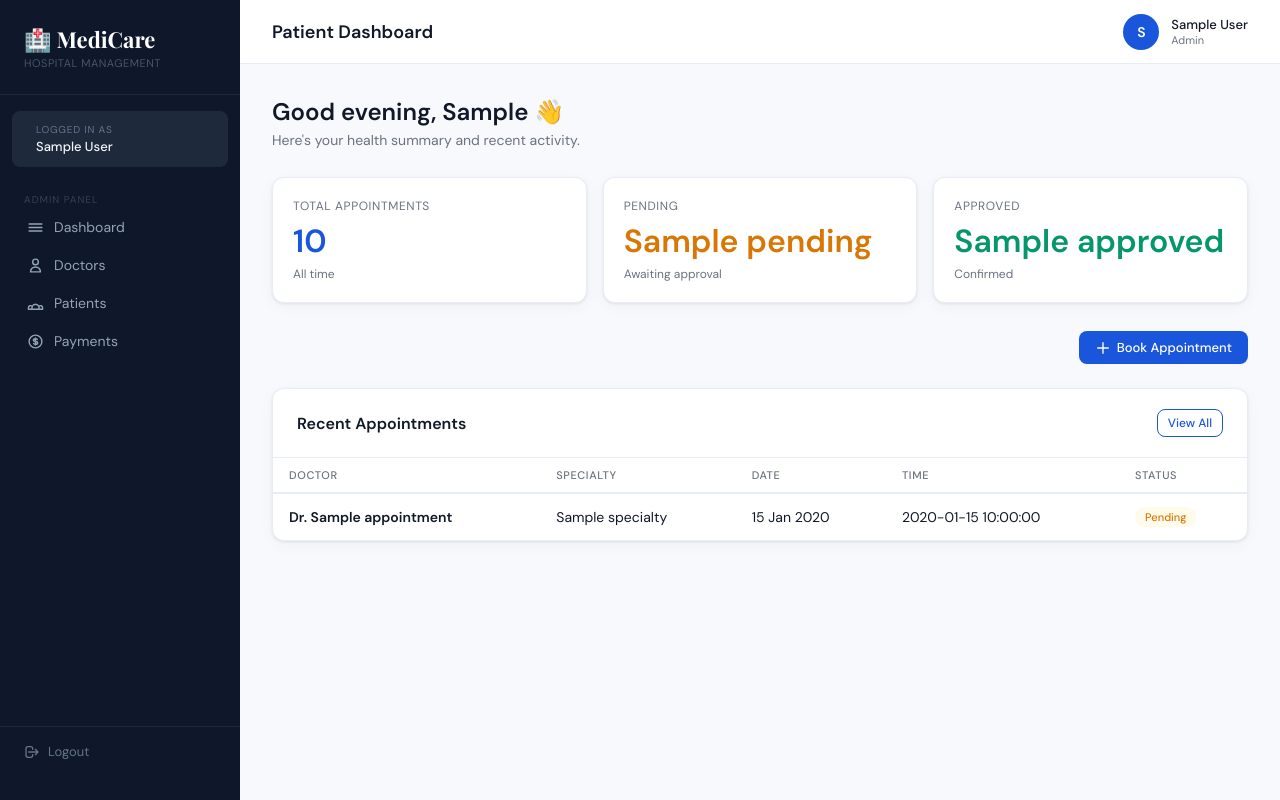
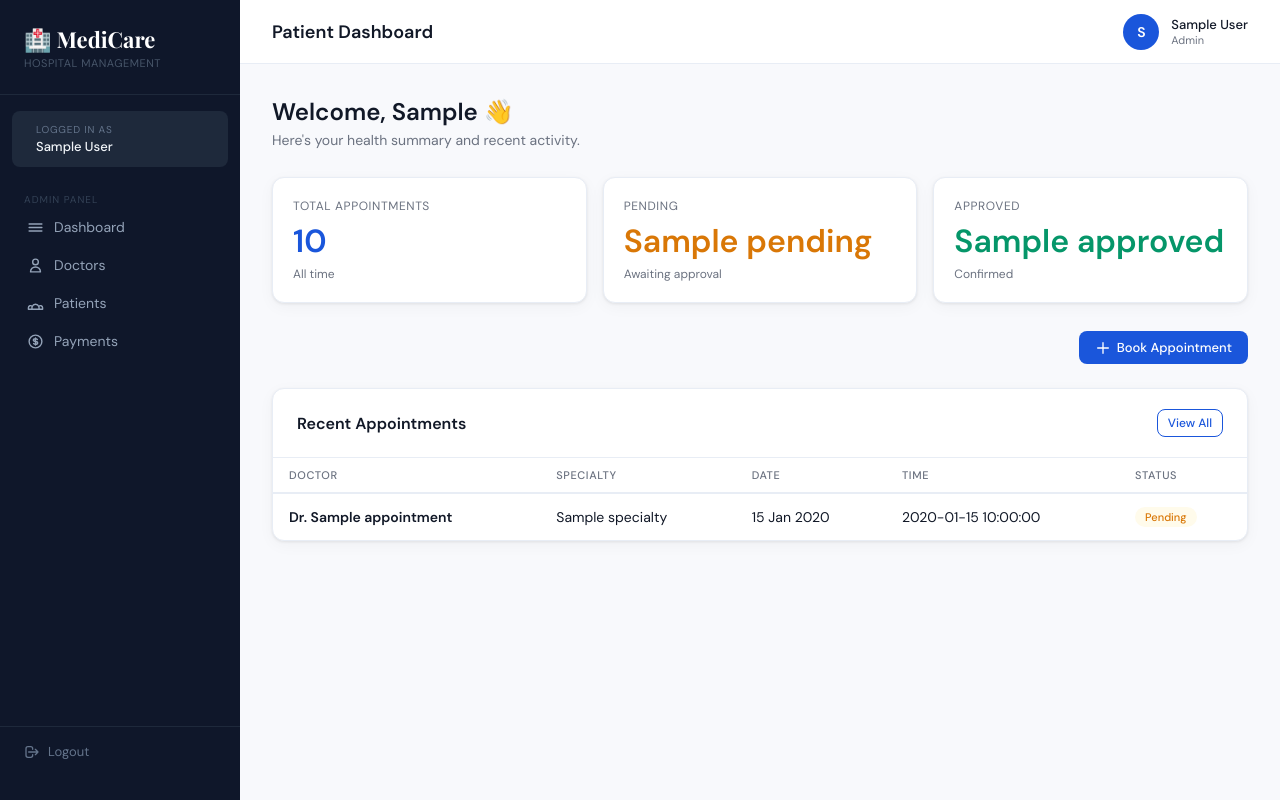
Before and after one commit to BalajiM012/HMS---Hospital-App, a Flask app: template backend/templates/patient/dashboard.html in a window 1280 px wide. Run offline with Flask 3, Linux system fonts and the light colour scheme; the visitor is signed in with stand-in values (Sample User, id 1); the template is opened without the code that fills it: most values are stand-ins (such as "Sample title", 1, 10 or a date in 2020).

Commit message:
Update greeting on patient dashboard
Changed greeting message to a more welcoming format.

```diff
--- a/backend/templates/patient/dashboard.html
+++ b/backend/templates/patient/dashboard.html
@@ -3,7 +3,7 @@
 {% block page_title %}Patient Dashboard{% endblock %}
 {% block content %}
 <div class="page-header">
-  <h1>Good {{ 'morning' if now.hour < 12 else 'afternoon' if now.hour < 17 else 'evening' }}, {{ session.name.split()[0] }} 👋</h1>
+  <h1>Welcome, {{ session.name.split()[0] }} 👋</h1>
   <p>Here's your health summary and recent activity.</p>
 </div>
 
@@ -73,4 +73,3 @@
   </div>
 </div>
 {% endblock %}
-{% block extra_head %}<script>var now={hour:new Date().getHours()}</script>{% endblock %}
```
